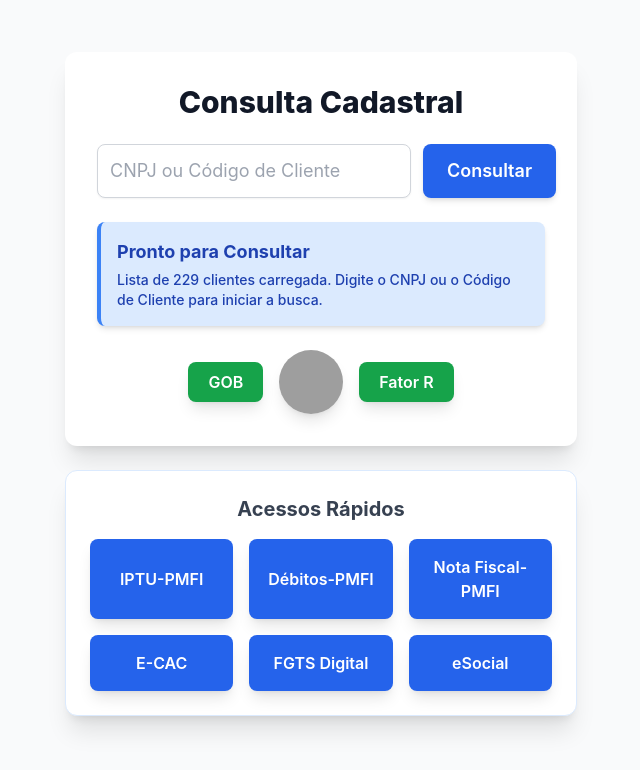
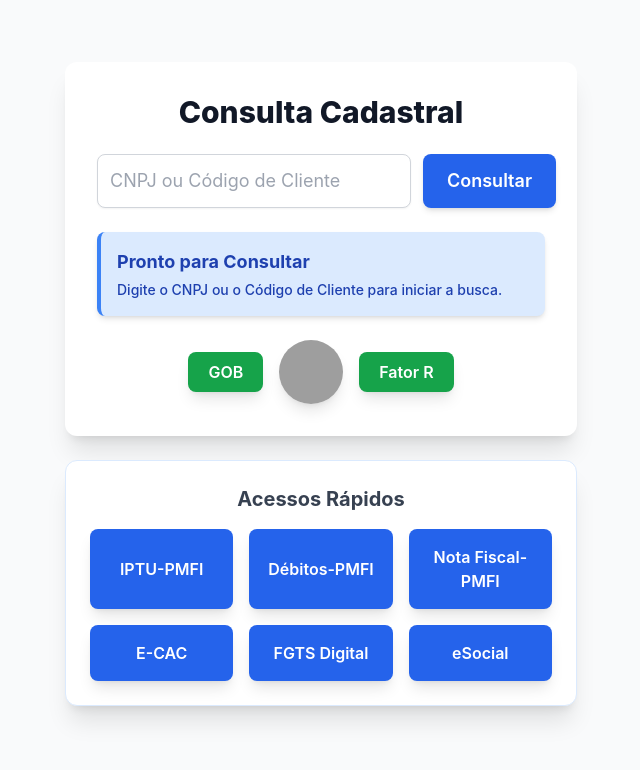
Before and after one commit to CG101010/Geral, a plain HTML site: page index.html in a window 1280 px wide. Shown: the whole page, without its empty margins (319-959 px from the left). Drawn offline with nearby package versions, Linux system fonts and the light colour scheme; grey boxes are pictures that could not be loaded.

Commit message:
Update index.html

```diff
--- a/index.html
+++ b/index.html
@@ -267,7 +267,8 @@
 
                 console.log('Clientes carregados:', Object.keys(clientList).length);
                 // Exibe a mensagem "Pronto para Consultar" após o carregamento bem-sucedido
-                exibirMensagem('info', 'Pronto para Consultar', `Lista de ${Object.keys(clientList).length} clientes carregada. Digite o CNPJ ou o Código de Cliente para iniciar a busca.`);
+                // MENSAGEM ATUALIZADA: Remove a contagem de clientes para simplificar.
+                exibirMensagem('info', 'Pronto para Consultar', 'Digite o CNPJ ou o Código de Cliente para iniciar a busca.');
 
             } catch (error) {
                 console.error('Erro ao carregar clientes.json:', error);
```
